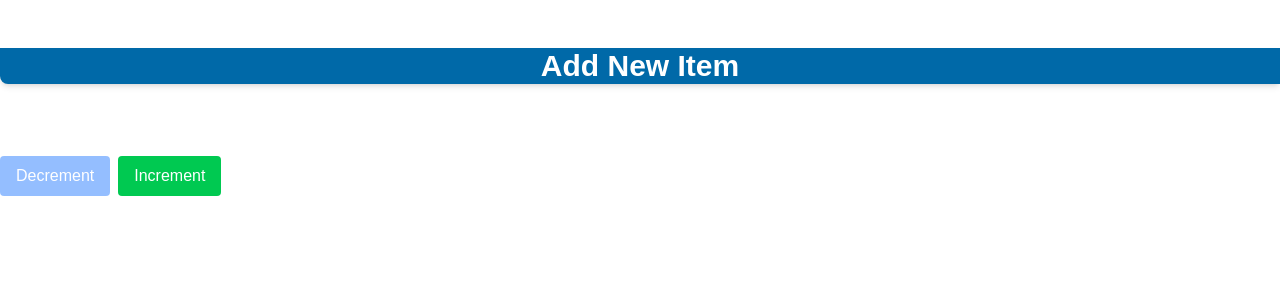
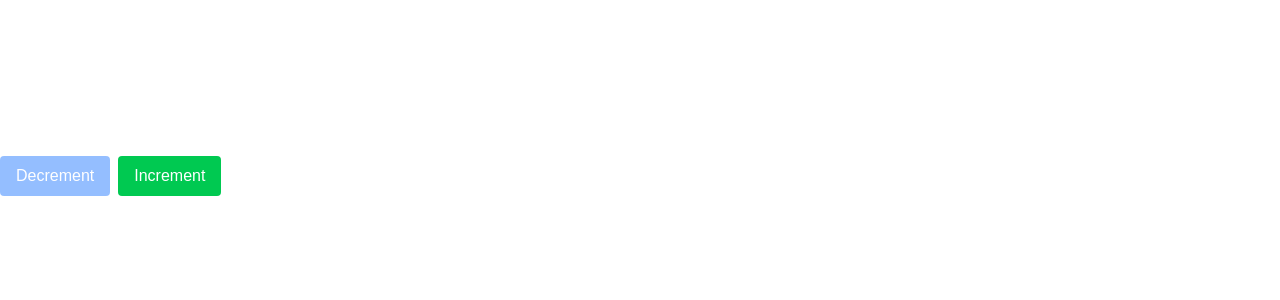
Before and after one commit to Temsters/cprg306-assignments, a Next.js app: page /week-4 in a window 1280 px wide. Shown: the top 300 px of the page. Built offline with nearby package versions, Linux system fonts and the light colour scheme.

Commit message:
editing header 1

```diff
--- a/app/week-4/new-item.js
+++ b/app/week-4/new-item.js
@@ -7,9 +7,9 @@ export default function NewItem() {
   //State variable called quantity & setter called setQuantity
   const [quantity, setQuantity] = useState(1);
 
-  //State variable to handle max quantity
+  //Constant to handle max quantity
   const maxQuantity = 20;
-  //State variable to handle min quantity
+  //Constant to handle min quantity
   const minQuantity = 1;
 
   //Increment function to increase quantity by 1 with a max of 20
--- a/app/week-4/page.js
+++ b/app/week-4/page.js
@@ -4,7 +4,7 @@ import NewItem from "./new-item";
 export default function Page() {
   return (
     <main className="space-y-2 text-white">
-      <h1 className="my-12 text-3xl font-bold bg-[oklch(50%_0.134_242.749)] rounded-bl-lg text-center shadow-md text-white">Add New Item</h1>
+      <h1 className="my-12 text-3xl font-bold text-white">Add New Item</h1>
       <NewItem />
     </main>
   );
```
